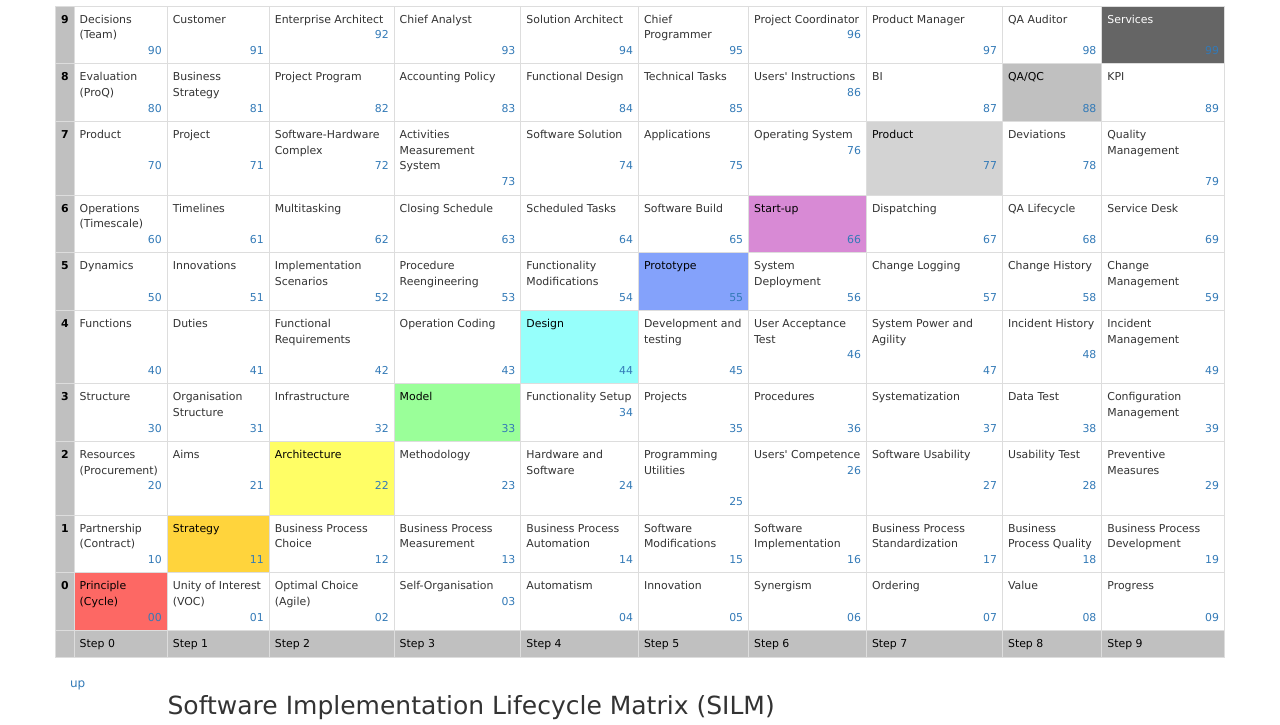
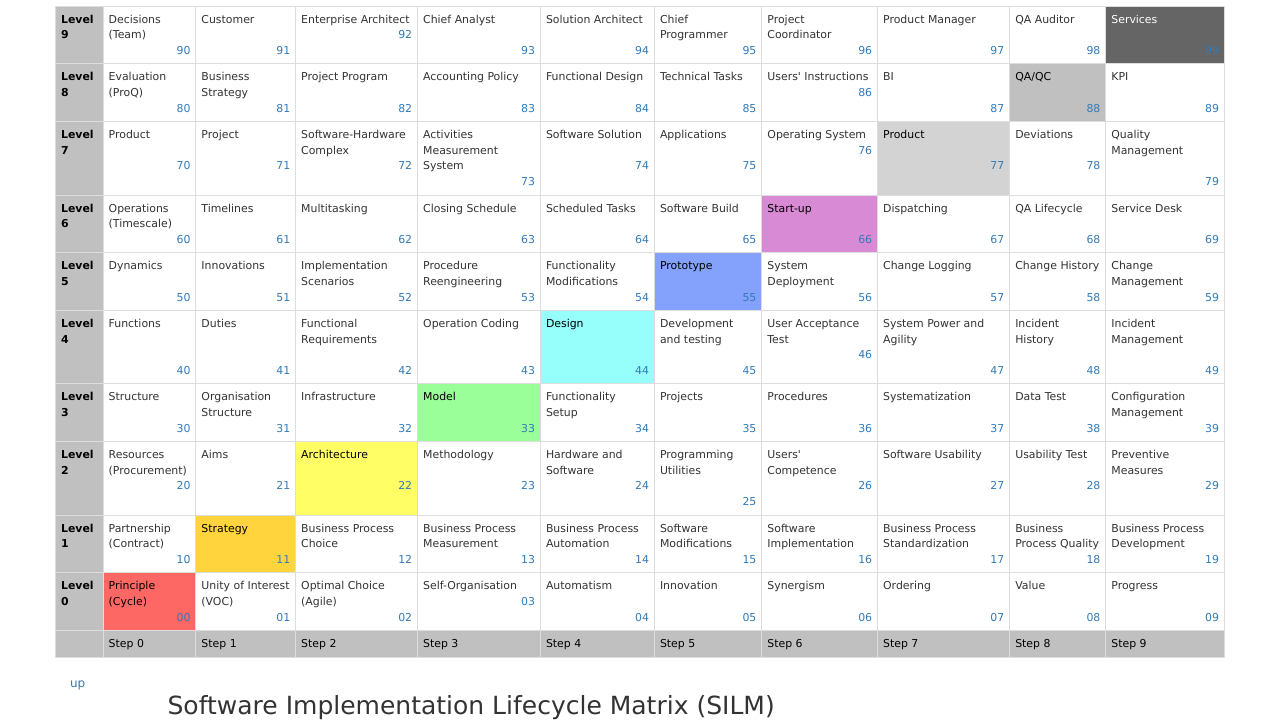
Before and after one commit to SILMatrix/SILMatrix.github.io, a plain HTML site: page index.html in a window 1280 px wide. Shown: the part 54-779 px from the top of the page. Drawn offline with Linux system fonts and the light colour scheme.

Commit message:
Update index.html

```diff
--- a/index.html
+++ b/index.html
@@ -26,7 +26,7 @@
                     <!--<caption> Software Implementation Lifecycle Matrix</caption>-->
                     <tbody>
                       <tr>
-                        <th class="cellgrey">9</th>
+                        <th class="cellgrey">Level 9</th>
                         <td>Decisions<br>(Team)<br><div class="text-right"><a href="#desc90">90</a></div></td>
                         <td class="Cell">Customer<br><br><div class="text-right"><a href="#desc91">91</a></div></td>
                         <td class="Cell">Enterprise Architect<br><div class="text-right"><a href="#desc92">92</a></div></td>
@@ -39,7 +39,7 @@
                         <td class="celldarkgrey">Services<br><br><div class="text-right"><a href="#desc99">99</a></div></td>
                       </tr>
                       <tr>
-                        <th class="cellgrey">8</th>
+                        <th class="cellgrey">Level 8</th>
                         <td class="Cell">Evaluation<br>(ProQ)<div class="text-right"><a href="#desc80">80</a></a></div></td>
                         <td class="Cell">Business Strategy<br><div class="text-right"><a href="#desc81">81</a></div></td>
                         <td class="Cell">Project Program<br><br><div class="text-right"><a href="#desc82">82</a></div></td>
@@ -52,7 +52,7 @@
                         <td class="Cell">KPI<br><br><div class="text-right"><a href="#desc89">89</a></div></td>
                       </tr>
                       <tr>
-                        <th class="cellgrey">7</th>
+                        <th class="cellgrey">Level 7</th>
                         <td class="Cell">Product<br><br><div class="text-right"><a href="#desc70">70</a></div></td>
                         <td class="Cell">Project<br><br><div class="text-right"><a href="#desc71">71</a></div></td>
                         <td class="Cell">Software-Hardware Complex<br><div class="text-right"><a href="#desc72">72</a></div></td>
@@ -65,7 +65,7 @@
                         <td class="Cell">Quality Management<br><br><div class="text-right"><a href="#desc79">79</a></div></td>
                       </tr>
                       <tr>
-                        <th class="cellgrey">6</th>
+                        <th class="cellgrey">Level 6</th>
                         <td class="Cell">Operations<br>(Timescale)<div class="text-right"><a href="#desc60">60</a></div></td>
                         <td class="Cell">Timelines<br><br><div class="text-right"><a href="#desc61">61</a></div></td>
                         <td class="Cell">Multitasking<br><br><div class="text-right"><a href="#desc62">62</a></div></td>
@@ -78,7 +78,7 @@
                         <td class="Cell">Service Desk<br><br><div class="text-right"><a href="#desc69">69</a></div></td>
                       </tr>
                       <tr>
-                        <th class="cellgrey">5</th>
+                        <th class="cellgrey">Level 5</th>
                         <td class="Cell">Dynamics<br><br><div class="text-right"><a href="#desc50">50</a></div></td>
                         <td class="Cell">Innovations<br><br><div class="text-right"><a href="#desc51">51</a></div></td>
                         <td class="Cell">Implementation Scenarios<br><div class="text-right"><a href="#desc52">52</a></div></td>
@@ -91,7 +91,7 @@
                         <td class="Cell">Change Management<br><div class="text-right"><a href="#desc59">59</a></div></td>
                       </tr>
                       <tr>
-                        <th class="cellgrey">4</th>
+                        <th class="cellgrey">Level 4</th>
                         <td class="Cell">Functions<br><br><br><div class="text-right"><a href="#desc40">40</a></div></td>
                         <td class="Cell">Duties<br><br><br><div class="text-right"><a href="#desc41">41</a></div></td>
                         <td class="Cell">Functional Requirements<br><br><div class="text-right"><a href="#desc42">42</a></div></td>
@@ -104,7 +104,7 @@
                         <td class="Cell">Incident Management<br><br><div class="text-right"><a href="#desc49">49</a></div></td>
                       </tr>
                       <tr>
-                        <th class="cellgrey">3</th>
+                        <th class="cellgrey">Level 3</th>
                         <td class="Cell">Structure<br><br><div class="text-right"><a href="#desc30">30</a></div></td>
                         <td class="Cell">Organisation Structure<br><div class="text-right"><a href="#desc31">31</a></div></td>
                         <td class="Cell">Infrastructure<br><br><div class="text-right"><a href="#desc32">32</a></div></td>
@@ -117,7 +117,7 @@
                         <td class="Cell">Configuration<br>Management<br><div class="text-right"><a href="#desc39">39</a></div></td>
                       </tr>
                       <tr>
-                        <th class="cellgrey">2</th>
+                        <th class="cellgrey">Level 2</th>
                         <td class="Cell">Resources<br>(Procurement)<div class="text-right"><a href="#desc20">20</a></div></td>
                         <td class="Cell">Aims<br><br><div class="text-right"><a href="#desc21">21</a></div></td>
                         <td class="cellliteyellow">Architecture<br><br><div class="text-right"><a href="#desc22">22</a></div></td>
@@ -130,7 +130,7 @@
                         <td class="Cell">Preventive Measures<br><div class="text-right"><a href="#desc29">29</a></div></td>
                       </tr>
                       <tr>
-                        <th class="cellgrey">1</th>
+                        <th class="cellgrey">Level 1</th>
                         <td class="Cell">Partnership<br>(Contract)<br><div class="text-right"><a href="#desc10">10</a></div></td>
                         <td class="cellyellow">Strategy<br><br><div class="text-right"><a href="#desc11">11</a></div></td>
                         <td class="Cell">Business Process Choice<br><div class="text-right"><a href="#desc12">12</a></div></td>
@@ -143,7 +143,7 @@
                         <td class="Cell">Business Process Development<br><div class="text-right"><a href="#desc19">19</a></div></td>
                       </tr>
                       <tr>
-                        <th class="cellgrey">0</th>
+                        <th class="cellgrey">Level 0</th>
                         <td class="cellred">Principle (Cycle)<br><div class="text-right"><a href="#desc00">00</a></div></td>
                         <td class="Cell">Unity of Interest<br>(VOC)<br><div class="text-right"><a href="#desc01">01</a></div></td>
                         <td class="Cell">Optimal Choice<br>(Agile)<br><div class="text-right"><a href="#desc02">02</a></div></td>
```
